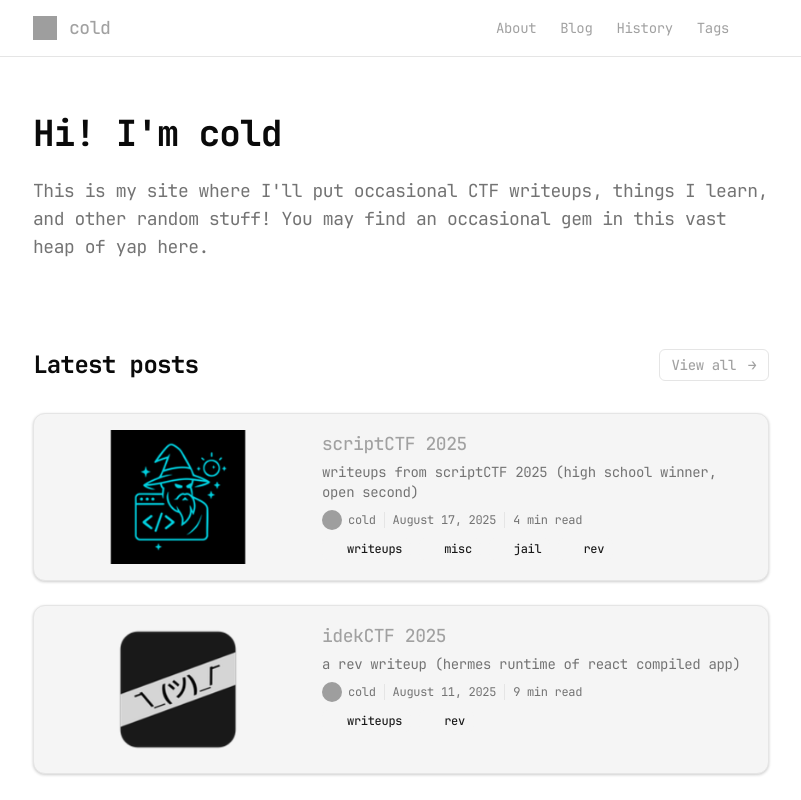
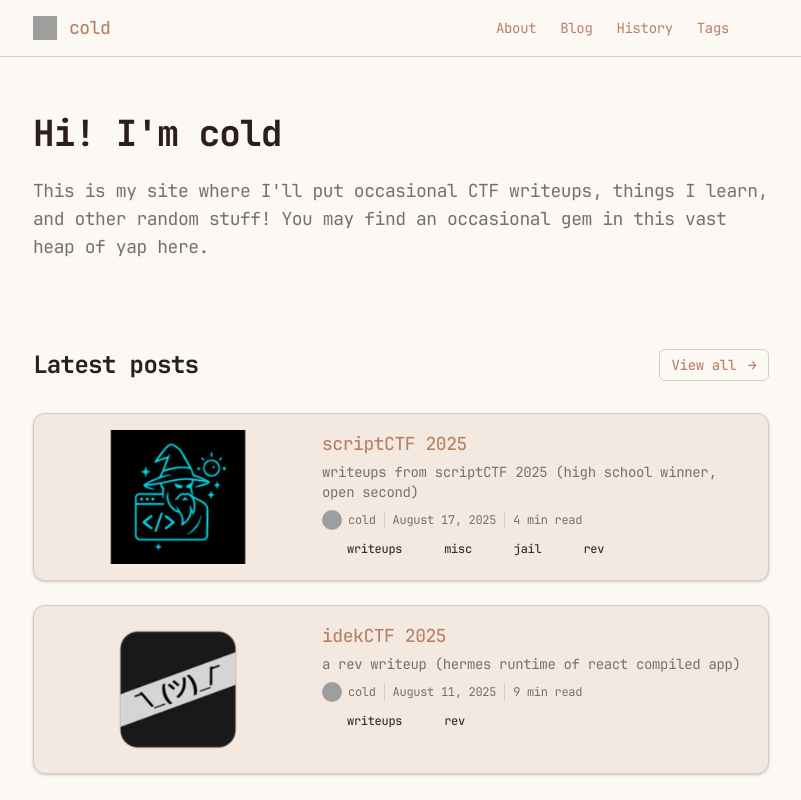
Before and after one commit to colding10/colding10.github.io, an Astro site: page / in a window 1280 px wide. Shown: the top 800 px of the page, without its empty margins (239-1040 px from the left). Built offline with nearby package versions, Linux system fonts and the light colour scheme; Astro itself is replaced by a stand-in of ours; some packages are replaced by stand-ins of ours; grey boxes are pictures that could not be loaded.

Commit message:
add better light theme

```diff
--- a/src/styles/global.css
+++ b/src/styles/global.css
@@ -70,19 +70,28 @@
 }
 
 :root {
-	--background: oklch(1 0 0);
-	--foreground: oklch(0.145 0 0);
-	--primary: oklch(0.205 0 0);
-	--primary-foreground: oklch(0.985 0 0);
-	--secondary: oklch(0.97 0 0);
-	--secondary-foreground: oklch(0.205 0 0);
-	--muted: oklch(0.97 0 0);
-	--muted-foreground: oklch(0.556 0 0);
-	--accent: oklch(0.97 0 0);
-	--accent-foreground: oklch(0.205 0 0);
-	--destructive: oklch(0.577 0.245 27.325);
-	--border: oklch(0.922 0 0);
-	--ring: oklch(0.708 0 0);
+	/* Warm, sophisticated light theme */
+	--background: oklch(0.98 0.008 75); /* Soft warm white */
+	--foreground: oklch(0.25 0.02 25); /* Rich warm dark */
+	--primary: oklch(0.35 0.05 35); /* Sophisticated brown */
+	--primary-foreground: oklch(0.97 0.008 75);
+	--secondary: oklch(0.94 0.015 65); /* Soft warm gray */
+	--secondary-foreground: oklch(0.3 0.025 35);
+	--muted: oklch(0.92 0.012 70); /* Muted warm background */
+	--muted-foreground: oklch(0.55 0.02 45); /* Warm medium gray */
+	--accent: oklch(0.88 0.025 80); /* Light warm accent */
+	--accent-foreground: oklch(0.32 0.03 40);
+	--destructive: oklch(0.577 0.245 27.325); /* Keep red as is */
+	--border: oklch(0.85 0.015 60); /* Subtle warm border */
+	--ring: oklch(0.65 0.08 45); /* Warmer focus ring */
+
+	/* Light theme gradients - warm golden tones */
+	--gradient-accent-start: oklch(0.75 0.12 60);
+	--gradient-accent-end: oklch(0.82 0.08 80);
+	--gradient-subtle-start: oklch(0.9 0.02 70);
+	--gradient-subtle-end: oklch(0.95 0.015 85);
+	--gradient-border-start: oklch(0.7 0.15 55);
+	--gradient-border-end: oklch(0.78 0.1 75);
 }
 
 [data-theme='dark'] {
@@ -119,6 +128,10 @@
 	}
 
 	/* Clean background */
+	html {
+		background: var(--background);
+	}
+
 	[data-theme='dark'] html {
 		background: var(--background);
 	}
```
